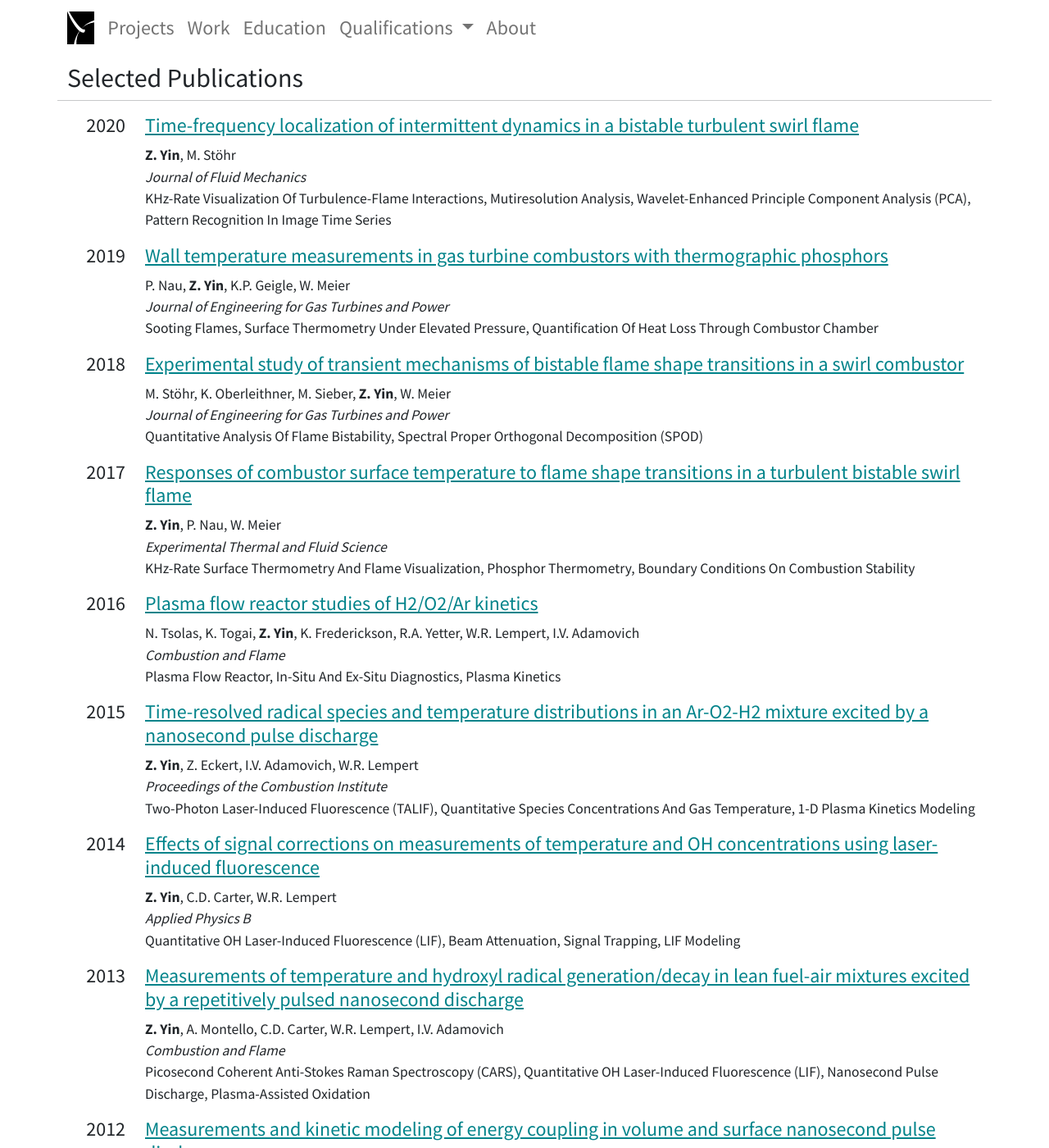
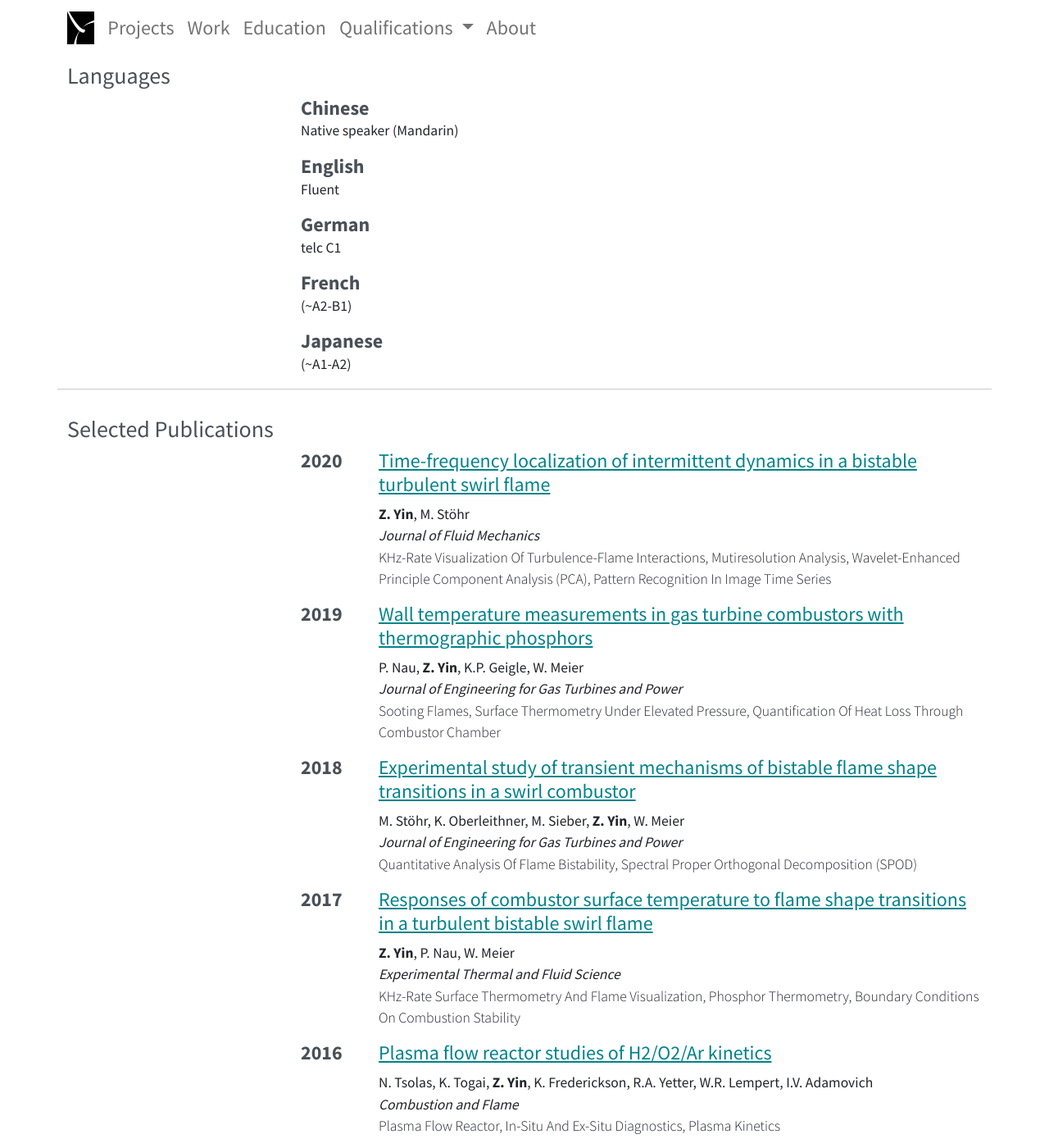
Before and after one commit to chuckedfromspace/chuckedfromspace.github.io, a Jekyll site: the page built from index.md, in a window 1280 px wide and 1400 px high. Shown: the whole window at 82% size. Built offline with Jekyll 4.4.1, drawn with Linux system fonts in a browser that asks for light colours.

Commit message:
Add languages and modify column sizes

```diff
--- a/_data/cv.json
+++ b/_data/cv.json
@@ -247,7 +247,7 @@
   "languages": [
     {
       "language": "Chinese",
-      "fluency": "Native speaker"
+      "fluency": "Native speaker (Mandarin)"
     },
     {
       "language": "English",
@@ -259,7 +259,11 @@
     },
     {
       "language": "French",
-      "fluency": "A2-B1"
+      "fluency": "(~A2-B1)"
+    },
+    {
+      "language": "Japanese",
+      "fluency": "(~A1-A2)"
     }
   ],
   "interests": [
--- a/_includes/about.html
+++ b/_includes/about.html
@@ -1,8 +1,11 @@
-<div id="about" class="row align-items-start">
-  <h2>About</h2>
+<div id="about" class="row mb-3">
+  <div class="col-3"><h3 class="category">About</h3></div>
+  <div class="w-100 d-block"></div>
+  <div class="col-12 col-md-9 offset-md-3">
+    <div class="clearfix">
+        <img src="/assets/images/bio-photo.jpg" class="col-md-6 float-md-end mb-3 ms-md-3" alt="bio" id="bio-img">
+        {{ content }}
+    </div>
+  </div>
   <hr>
-  <div class="clearfix">
-      <img src="/assets/images/bio-photo.jpg" class="col-md-6 float-md-end mb-3 ms-md-3" alt="bio" id="bio-img">
-      {{ content }}
-  </div>
 </div>
--- /dev/null
+++ b/_includes/languages.html
@@ -0,0 +1,13 @@
+<div id="languages" class="row mb-3">
+  <div class="col-3"><h3 class="category">Languages</h3></div>
+  <div class="w-100 d-none d-md-block"></div>
+  <div class="col-12 col-md-9 offset-md-3">
+    {% for p in cv.languages %}
+      <div>
+          <h4 class="sub-category mb-0">{{ p.language }}</h4>
+          <p>{{ p.fluency }}</p>
+      </div>
+    {% endfor %}
+  </div>
+  <hr>
+</div>
--- a/_includes/navigation.html
+++ b/_includes/navigation.html
@@ -24,7 +24,7 @@
           <ul class="dropdown-menu" aria-labelledby="navbarDropdown">
             <li><a class="dropdown-item" href="#">Awards/Certificates</a></li>
             <li><a class="dropdown-item" href="#">Skills</a></li>
-            <li><a class="dropdown-item" href="#">Languages</a></li>
+            <li><a class="dropdown-item" href="#languages">Languages</a></li>
             <li><a class="dropdown-item" href="#publications">Selected Publications</a></li>
           </ul>
         </li>
--- a/_includes/publications.html
+++ b/_includes/publications.html
@@ -1,15 +1,16 @@
-<div id="publications" class="row">
-  <h2>Selected Publications</h2>
-  <hr>
+<div id="publications" class="row mb-3">
+  <div class="col-3"><h3 class="category">Selected Publications</h3></div>
+  <div class="w-100 d-block"></div>
   {% for p in cv.publications %}
-    <div class="col-1 text-end">
-        <h4>{{ p.releaseDate }}</h4>
+    <div class="col-1 offset-md-3">
+        <h4 class="sub-category">{{ p.releaseDate }}</h4>
     </div>
-    <div class="col-12 col-md-11">
+    <div class="col-12 col-md-8">
         <h4><a href="{{ p.website }}">{{ p.name }}</a></h4>
         <div class="authors">{{ p.authors | markdownify }}</div>
         <div class="fst-italic">{{ p.publisher }}</div>
-        <div class="text-capitalize">{{ p.summary | markdownify }}</div>
+        <div class="text-capitalize fw-light">{{ p.summary | markdownify }}</div>
     </div>
   {% endfor %}
+  <hr>
 </div>
--- a/_layouts/default.html
+++ b/_layouts/default.html
@@ -4,6 +4,7 @@
   <body>
     <div class="container">
       {% assign cv = site.data.cv %}
+      {% include languages.html %}
       {% include publications.html %}
       {% include about.html %}
       {% include footer.html %}
--- a/_sass/main.scss
+++ b/_sass/main.scss
@@ -1,6 +1,7 @@
 @import url("https://fonts.googleapis.com/css2?family=Source+Sans+Pro:wght@300;400;700&display=swap");
 @import "variables";
 
+// general
 html {
   scroll-behavior: smooth;
 }
@@ -10,6 +11,24 @@ body {
   font-size: 1.1rem;
 }
 
+a {
+  color: $accent-color;
+
+  &:hover {
+    color: shade($accent-color, 25%);
+  }
+}
+
+.category {
+  color: $gray-700;
+}
+
+.sub-category {
+  font-weight: bold;
+  color: $gray-700;
+}
+
+// navbar
 nav {
   z-index: 1020;
   background-color: rgba(255, 255, 255, 0.95);
@@ -23,20 +42,19 @@ nav {
 
 }
 
+// about
 img#bio-img {
   width: 300px;
   border-radius: .55rem;
 }
 
-a {
-  color: $accent-color;
-
-  &:hover {
-    color: shade($accent-color, 25%);
-  }
+#about h4 {
+  font-weight: bold;
+  color: $gray-700;
 }
 
-//publications
+
+// publications
 .authors p{
   margin-bottom: 0;
 }
```
